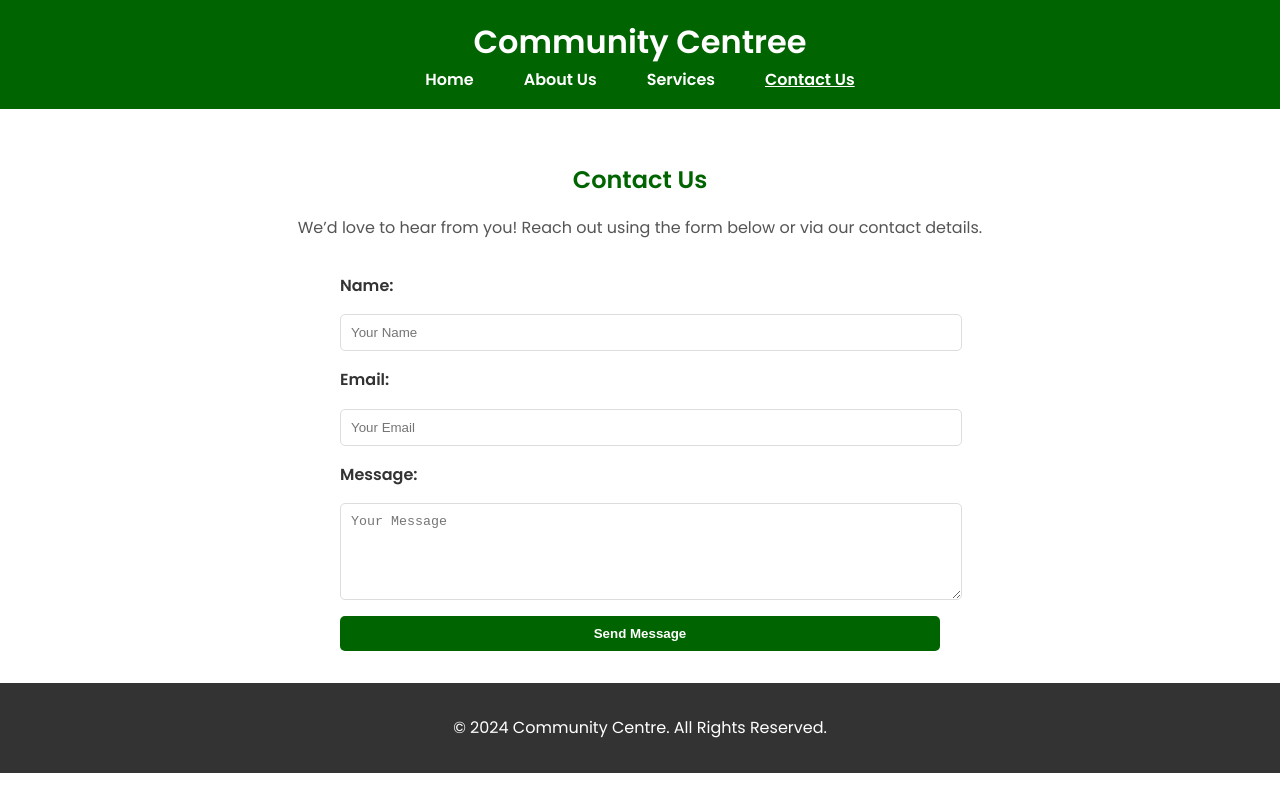
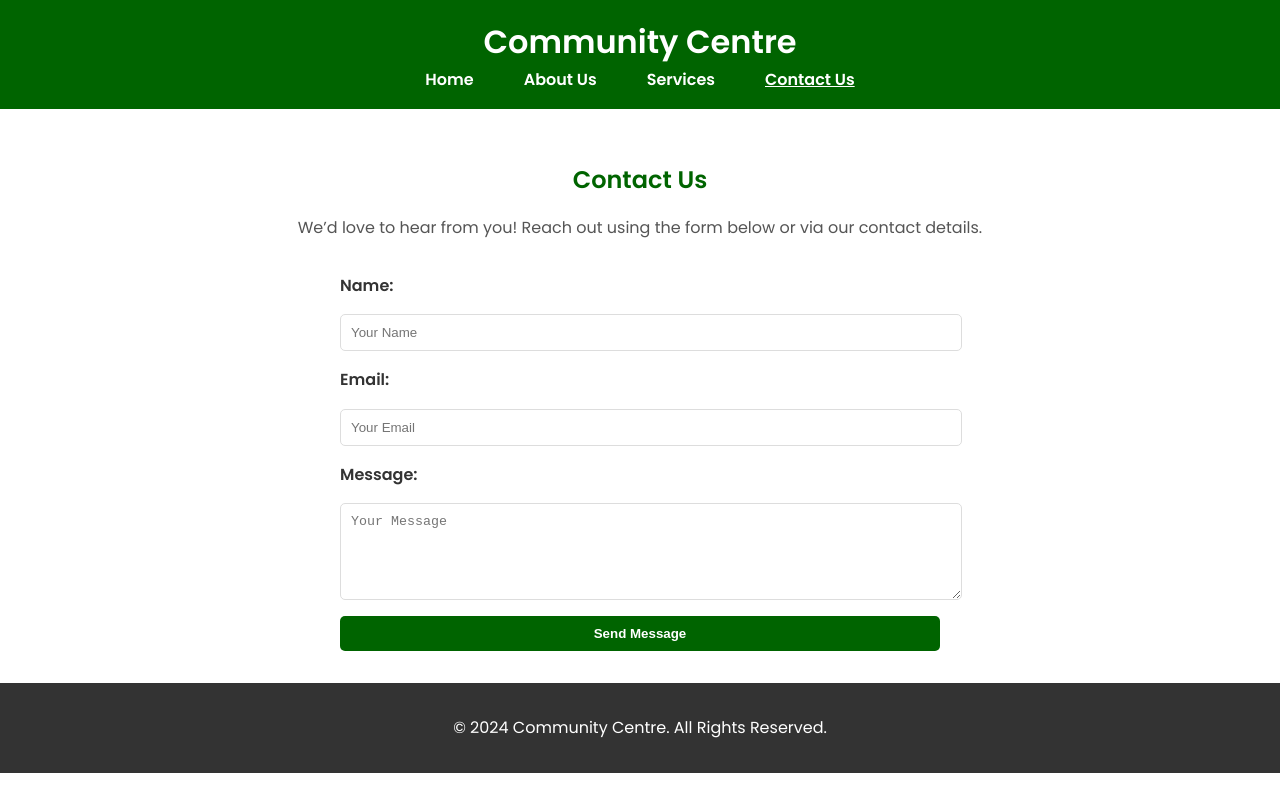
Before and after one commit to ryanfazzil/CommunityWebsite, a plain HTML site: page contact.html in a window 1280 px wide. Drawn offline with Linux system fonts and the light colour scheme.

Commit message:
working?

```diff
--- a/contact.html
+++ b/contact.html
@@ -10,7 +10,7 @@
 <body>
   <header>
     <div class="container">
-      <h1>Community Centree</h1>
+      <h1>Community Centre</h1>
       <nav>
         <ul>
           <li><a href="index.html">Home</a></li>
```
